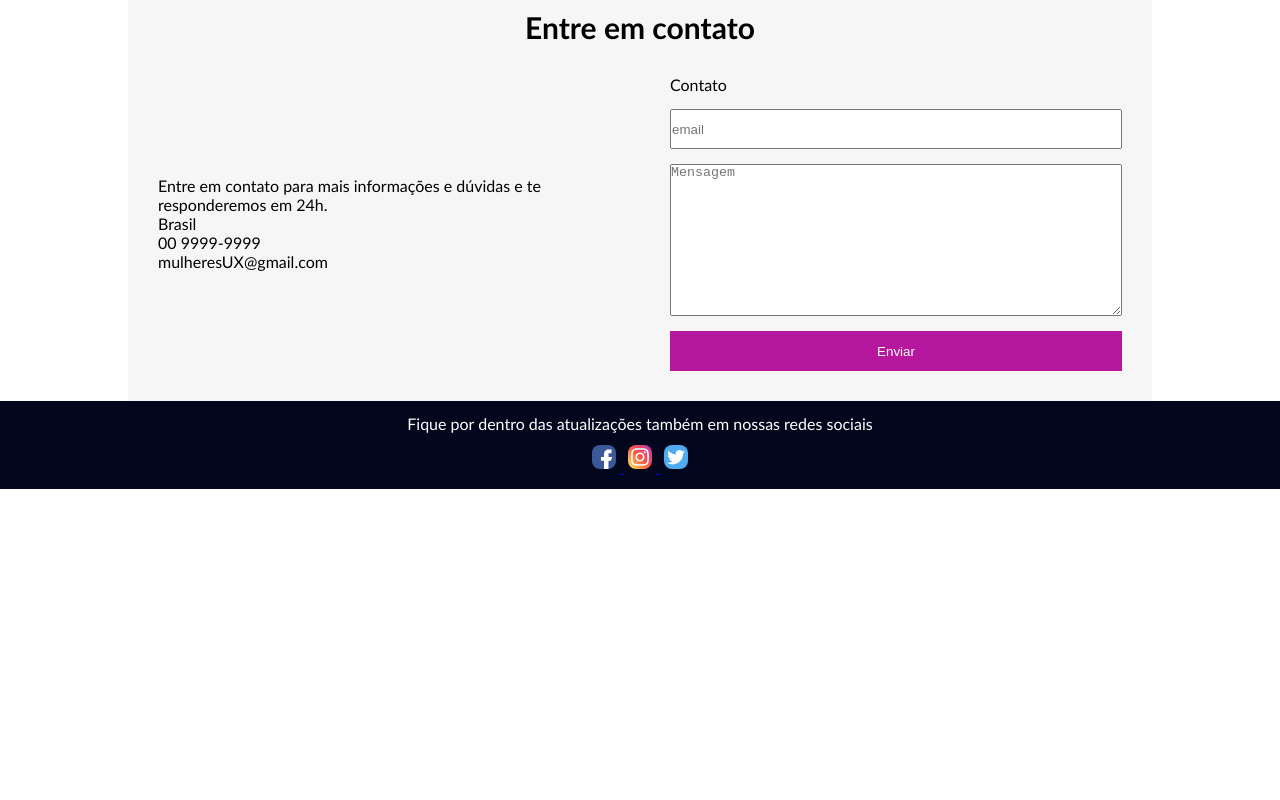
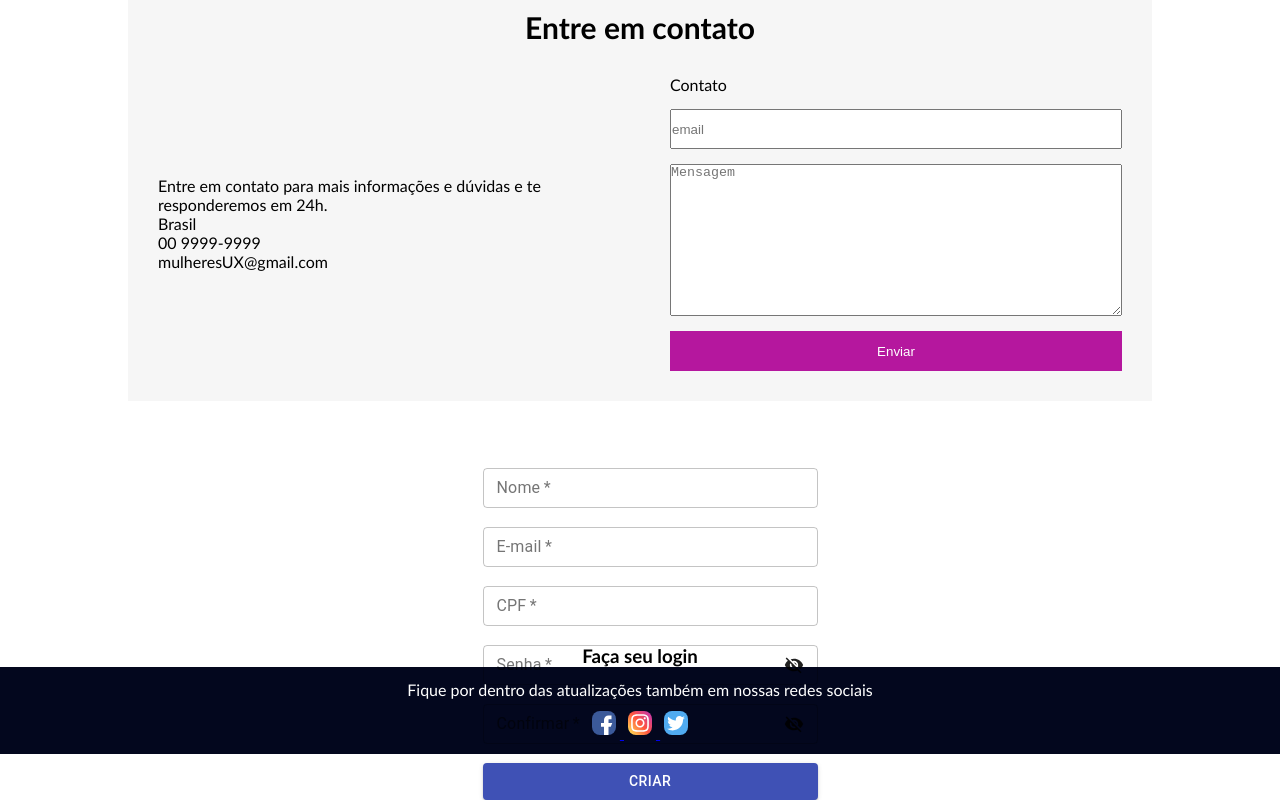
Before and after one commit to Monakairine/ProviWomanReact, a React (Create React App) app: page / in a window 1280 px wide. Shown: the part 1138-1938 px from the top of the page. Before the commit the page ends 1627 px from the top, so only its background shows below. Built offline with nearby package versions, Linux system fonts and the light colour scheme.

Commit message:
bloco-cadastro-ok

```diff
--- a/package.json
+++ b/package.json
@@ -3,12 +3,17 @@
   "version": "0.1.0",
   "private": true,
   "dependencies": {
+    "@material-ui/core": "^4.11.3",
+    "@material-ui/icons": "^4.11.2",
     "@testing-library/jest-dom": "^5.11.4",
     "@testing-library/react": "^11.1.0",
     "@testing-library/user-event": "^12.1.10",
+    "axios": "^0.21.1",
     "react": "^17.0.1",
     "react-dom": "^17.0.1",
+    "react-router-dom": "^5.2.0",
     "react-scripts": "4.0.2",
+    "styled-components": "^5.2.1",
     "web-vitals": "^1.0.1"
   },
   "scripts": {
--- a/src/App.js
+++ b/src/App.js
@@ -5,7 +5,8 @@ import NavBar from "./Components/NavBar/NavBar"
 import Contact from "./Components/Contact/Contact"
 import Contents from "./Components/Contents/Contents"
 import Footer from "./Components/Footer/Footer"
-
+import LoginPage from './Components/RegisterPage/LoginPage'
+import Register from './Components/RegisterPage/Register'
 
 export default function App() {
 
@@ -15,6 +16,8 @@ export default function App() {
       <NavBar/>
       <Contents/>
       <Contact/>
+      <Register/>
+      <LoginPage/>
       <Footer/>
 
 
--- /dev/null
+++ b/src/Components/Hooks/UseForm.js
@@ -0,0 +1,15 @@
+import  { useState } from 'react'
+
+export const useForm = (initialValues) => {
+    const [form, setForm] = useState(initialValues)
+
+    const onChange = (value, name) => {
+      setForm({ ...form, [name]: value })
+    }
+
+    const restState = () => { // Limpa os inputs
+      setForm(initialValues)
+    }
+
+    return {form, onChange, restState}
+  }
--- a/src/Components/NavBar/NavBar.js
+++ b/src/Components/NavBar/NavBar.js
@@ -1,7 +1,7 @@
 import React from "react";
 import Img from "../../IMG/ux-design.svg"
 import "../../index.css";
-
+import Register from '../RegisterPage/Register'
 
 
 class NavBar extends React.Component {
@@ -14,7 +14,7 @@ class NavBar extends React.Component {
                     <li><a href="#">Nossos Produtos</a></li>
                     <li><a href="#">Mentorias</a></li>
                     <li><a href="#">Contato</a></li>
-                    <li><a href="#">Cadastro</a></li>
+                    <li><a href="Register">Cadastro</a></li>
                 </ul>
             </div>
         )
--- /dev/null
+++ b/src/Components/RegisterPage/LoginPage.js
@@ -0,0 +1,20 @@
+import React from 'react'
+
+
+
+class LoginPage extends React.Component {
+
+    render() {
+       return (
+            <div>
+
+    <h3>Faça seu login</h3>
+
+
+
+            </div>
+        )
+
+    }
+}
+export default LoginPage
--- /dev/null
+++ b/src/Components/RegisterPage/Register.js
@@ -0,0 +1,164 @@
+import React from 'react'
+import { TextField, Button } from '@material-ui/core'
+import VisibilityOffIcon from '@material-ui/icons/VisibilityOff'
+import VisibilityIcon from '@material-ui/icons/Visibility'
+import styled from 'styled-components'
+import { useForm } from '../Hooks/UseForm'
+
+
+ const FormInputsSignUp = styled.form`
+  display: flex;
+  flex-direction: column;
+  height: 20vh;
+  width: 335px;
+  justify-content: space-around;
+  margin-top: 20%;
+  margin-left: 3%;
+  margin-bottom: 5%;
+`;
+
+
+function Register() {
+    const [showPassword, setShowPassword] = React.useState(false)
+
+    const {form, onChange} = useForm({
+      name: "",
+      email: "",
+      cpf: "",
+      password: ""
+    })
+
+
+    // const history = useHistory()
+
+    const handleInputChange = (event) => {
+      const {value, name} = event.target
+
+      onChange(value, name)
+    }
+
+    const handleSubmit = (event) => {
+      event.preventDefault()
+
+    //   signUp(form, history)
+    }
+
+    // Função para mostrar a senha ou não
+    const handleShowPassword = () => {
+      if (showPassword) {
+        setShowPassword(false)
+      } else {
+        setShowPassword(true)
+        }
+      }
+
+
+    return (
+        <div>
+        <FormInputsSignUp onSubmit={handleSubmit}>
+
+          <TextField
+            value={form.name}
+            onChange={handleInputChange}
+            variant='outlined'
+            label='Nome'
+            placeholder='Nome e sobrenome'
+            name='name'
+            type='text'
+            required
+            size="small"
+          />
+          <br />
+          <TextField
+            value={form.email}
+            onChange={handleInputChange}
+            variant='outlined'
+            label='E-mail'
+            placeholder='email@email.com'
+            name='email'
+            type='email'
+            pattern='[a-z0-9._%+-]+@[a-z0-9.-]+.[a-z]{2,}'
+            required
+            size="small"
+          />
+          <br />
+          <TextField
+            value={form.cpf}
+            onChange={handleInputChange}
+            variant= 'outlined'
+            label='CPF'
+            placeholder='000.000.000-00'
+            minlength="11"
+            name='cpf'
+            type='cpf'
+            pattern='\d{3}\.?\d{3}\.?\d{3}-?\d{2}'
+            required
+            size="small"
+          />
+          <br/>
+          <TextField
+            value={form.password}
+            onChange={handleInputChange}
+            variant= 'outlined'
+            label='Senha'
+            placeholder='Mínimo 6 caracteres'
+            minlength="6"
+            name='password'
+            required
+            size="small"
+            type={showPassword ? 'text' : 'password'}
+            InputProps={{
+              endAdornment: (
+                showPassword ? (
+                  <VisibilityIcon
+                    onClick={handleShowPassword}
+                    fontSize={'small'}
+                  /> ) : (
+                  <VisibilityOffIcon
+                    onClick={handleShowPassword}
+                    fontSize={'small'}
+                  />
+                )
+              ),
+            }}
+          />
+          <br/>
+          <TextField
+            value={form.password}
+            onChange={handleInputChange}
+            variant= 'outlined'
+            label='Confirmar'
+            placeholder='Confirme a senha anterior'
+            minlength="6"
+            name='password'
+            size="small"
+            type={showPassword ? 'text' : 'password'}
+            InputProps={{
+              endAdornment: (
+                showPassword ? (
+                  <VisibilityIcon
+                    onClick={handleShowPassword}
+                    fontSize={'small'}
+                  /> ) : (
+                  <VisibilityOffIcon
+                    onClick={handleShowPassword}
+                    fontSize={'small'}
+                  />
+                )
+              ),
+            }}
+            required
+          />
+          <br/>
+          <Button
+            variant='contained'
+            color="primary"
+            type="submit"
+          >
+            CRIAR
+          </Button>
+        </FormInputsSignUp>
+      </div>
+    );
+  }
+  export default Register;
```
Also changed, not shown: 1 other file (tests, documents, lock files or other folders).
